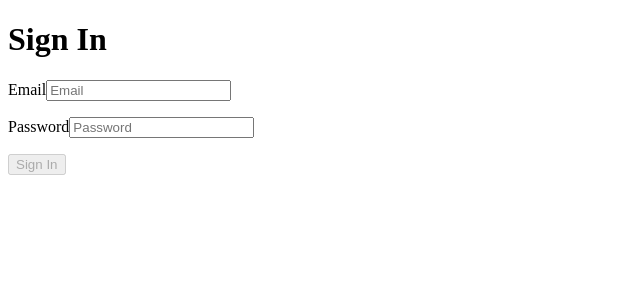
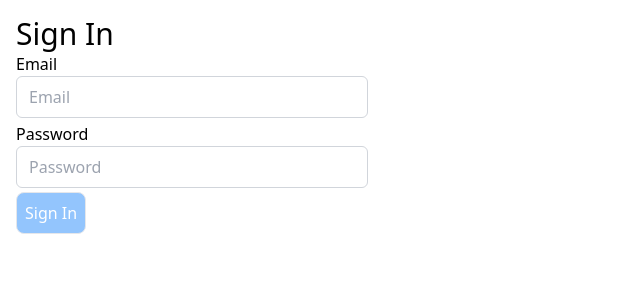
Before and after one commit to wanted-frontedend-team5/pre-onboarding-10th-1-5, a React (Create React App) app: page /signin in a window 1280 px wide. Shown: the top 300 px of the page, without its empty margins (0-640 px from the left). Built offline with nearby package versions, Linux system fonts and the light colour scheme.

Commit message:
design: Router 감싸는 div 스타일 수정

```diff
--- a/src/App.js
+++ b/src/App.js
@@ -2,5 +2,9 @@ import React from 'react';
 import Router from './router/Router';
 
 export default function App() {
-  return <Router />;
+  return (
+    <div className="flex p-4 w-96">
+      <Router />
+    </div>
+  );
 }
--- a/src/index.js
+++ b/src/index.js
@@ -1,6 +1,7 @@
 import React from 'react';
 import ReactDOM from 'react-dom/client';
 import App from './App';
+import './index.css';
 
 const root = ReactDOM.createRoot(document.getElementById('root'));
 root.render(
```
Also changed, not shown: src/pages/SignIn.jsx (renamed from src/pages/SignIn/SignIn.jsx, +6 -6 lines), src/pages/SignUp.jsx (renamed from src/pages/SignUp/SignUp.jsx, +6 -6 lines), src/router/Router.jsx (+4 -4 lines), src/pages/NotFound.jsx (renamed from src/pages/NotFound/NotFound.jsx), src/pages/Todo.jsx (renamed from src/pages/Todo/Todo.jsx).
